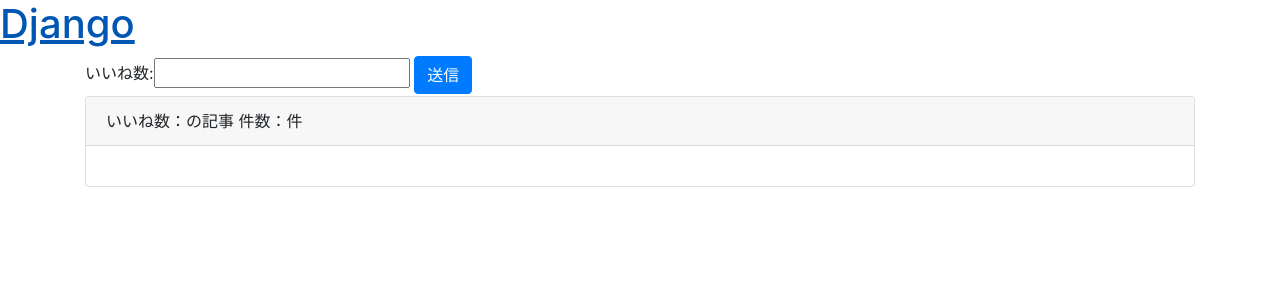
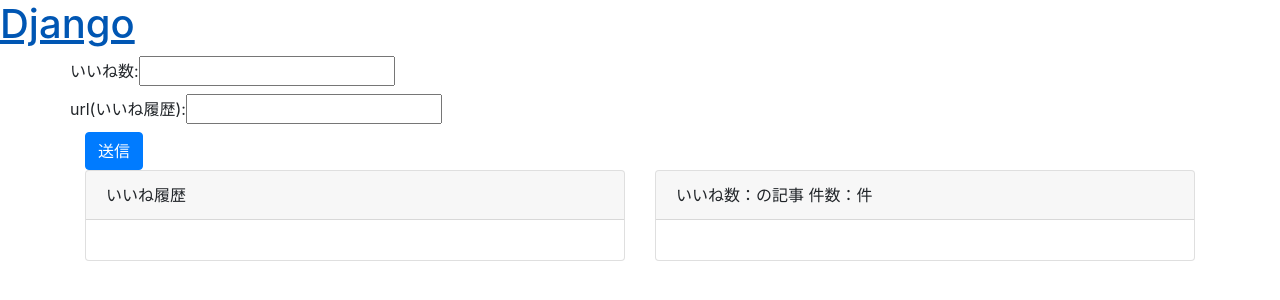
Before and after one commit to WSD2019-teamD/wsd-d-web, a Django app: template blog/templates/blog/show_rows.html in a window 1280 px wide. Shown: the top 300 px of the page. Run offline with Django 3.2, Linux system fonts and the light colour scheme; the template is opened without the code that fills it, so the values that code supplies are empty; some libraries are stand-ins or nearby versions.

Commit message:
いいね履歴の表示

```diff
--- a/blog/models.py
+++ b/blog/models.py
@@ -29,7 +29,7 @@ class RawFromApi(models.Model):
     user_permanent_id = models.IntegerField(blank=True, null=True)
     url = models.CharField(max_length=100, blank=True, null=True)
     html = models.TextField(blank=True, null=True)
-    markdown = models.TextField(blank=True, null=True)
+    tokens = models.TextField(blank=True, null=True)
 
     class Meta:
         managed = False
--- a/blog/templates/blog/show_rows.html
+++ b/blog/templates/blog/show_rows.html
@@ -21,13 +21,47 @@
         {% block body %}
         <form action="{% url 'show_list' %}" method="post">
             {% csrf_token %}
+            <div class="row">
                 <label>いいね数:<input type="number" name="likes_count" value="{{likes_count}}"></label>
+            </div>
+
+            <div class="row">
+                <label>url(いいね履歴):<input type="text" name="url" value="{{user_likes_url}}"></label>
+            </div>
+
             <input type="submit" class="btn btn-primary" value="送信">
         </form>
+        {% endblock %}
+
+        <div class="row">
+            <div class="col-sm-6">
+                <div class="card">
+                    <div class="card-header">いいね履歴</div>
+                    <div class="card-body">
+
+                    </div>
+                    <ul class="list-group list-group-flush">
+                        {% for url in url_list %}
+                        <div>
+
+                            <li class="list-group-item">
+                                <h3>title: {{ url.1 }}</h3>
+                                <h3>url: <a href="{{ url.0}}" 　 target="_blank"
+                                        　rel="noopener noreferrer">{{ url.0}}</a></h3>
+                                <h3>article_id: {{ url.2 }}</h3>
+                                <!-- <h3>url: <a href="{{ row.url}}" 　 target="_blank"
+                                    　rel="noopener noreferrer">{{ row.url}}</a>
+                            </h3> -->
 
 
-        {% endblock %}
+                            </li>
+                        </div>
+                        {% endfor %}
 
+                </div>
+
+            </div>
+            <div class="col-sm-6">
                 <div class="card">
                     <div class="card-header">いいね数：{{ likes_count }}の記事 件数：{{count}}件</div>
                     <div class="card-body">
@@ -39,7 +73,10 @@
 
                             <li class="list-group-item">
                                 <h2>title: {{ row.title }}</h2>
-                        <h3>url: <a href="{{ row.url}}"　 target="_blank"　rel="noopener noreferrer">{{ row.url}}</a></h3>
+                                <h3>url: <a href="{{ row.url}}" 　 target="_blank"
+                                        　rel="noopener noreferrer">{{ row.url}}</a>
+                                </h3>
+
 
                             </li>
                         </div>
@@ -57,6 +94,11 @@
                 </ul>
               </nav> -->
                 </div>
+            </div>
+        </div>
+
+
+
 
 
 
```
Also changed, not shown: blog/views.py (+20 -2 lines), blog/migrations/0002_rawfromapi.py. Lines whose indentation alone changed are shown as unchanged.
